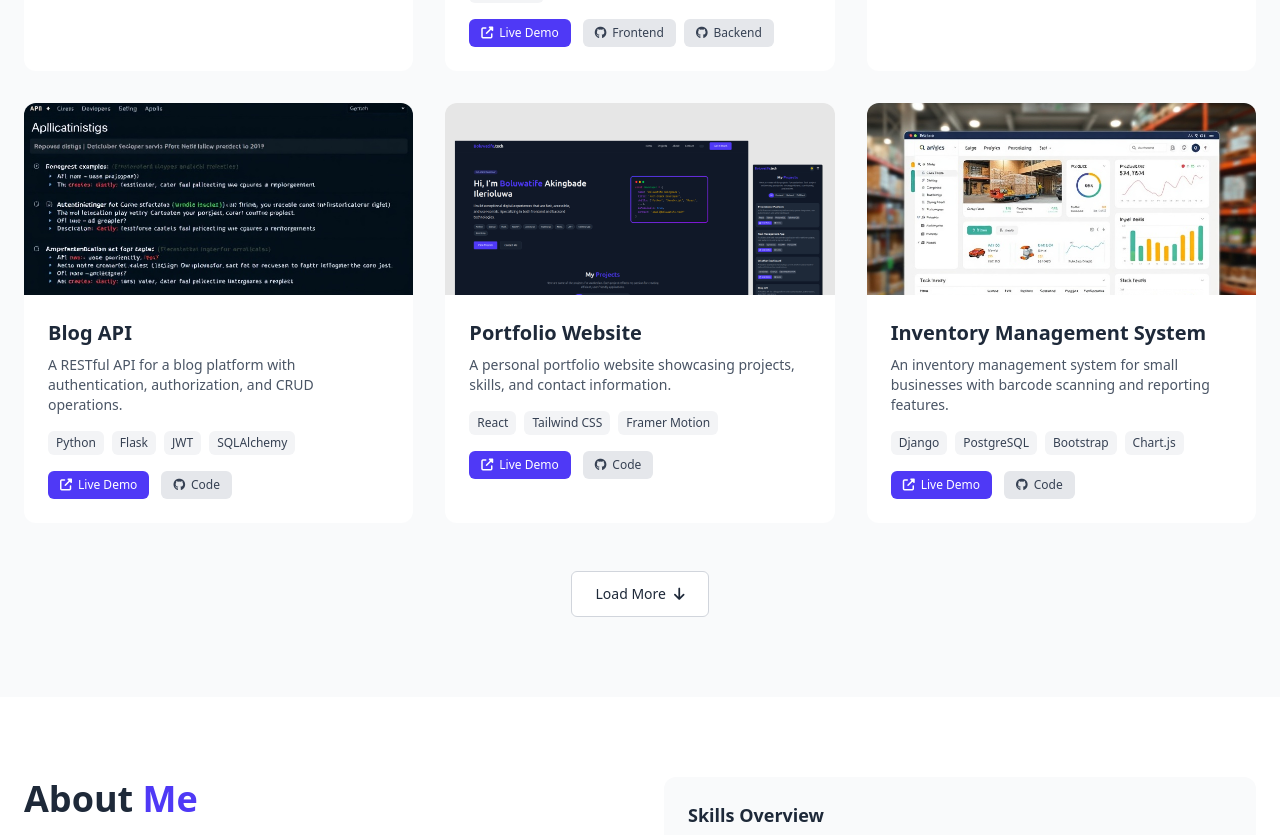
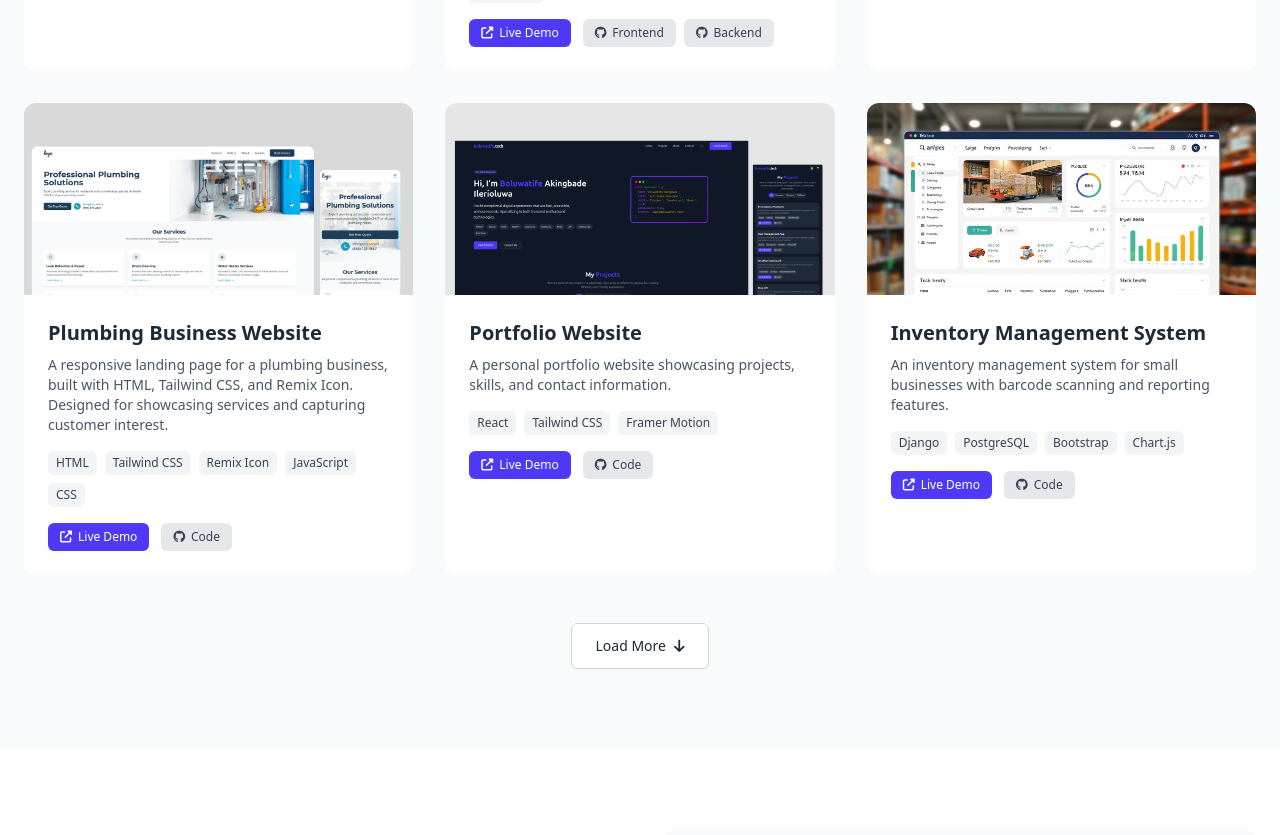
Before and after one commit to boluwatife-py/Portfolio, a React (Vite) app: page / in a window 1280 px wide. Shown: the part 1435-2270 px from the top of the page. Built offline with nearby package versions, Linux system fonts and the light colour scheme.

Commit message:
updated project data

```diff
--- a/src/data/project.ts
+++ b/src/data/project.ts
@@ -7,9 +7,19 @@ export const projects: Project[] = [
     description:
       "A full-featured e-commerce platform with payment integration, user authentication, and admin dashboard.",
     image: "/images/ecommerce platform.jpg",
-    technologies: ["FastAPI", "Alembic", "SQLAlchemy", "JWT", "Python", "Asyncio", "PostgreSQL", "WebSockets"],
+    technologies: [
+      "FastAPI",
+      "Alembic",
+      "SQLAlchemy",
+      "JWT",
+      "Python",
+      "Asyncio",
+      "PostgreSQL",
+      "WebSockets",
+    ],
     liveLink: null,
-    githubLink: "https://github.com/boluwatife-py/E-commerce-backend-fastapi-python",
+    githubLink:
+      "https://github.com/boluwatife-py/E-commerce-backend-fastapi-python",
     category: "backend",
   },
   {
@@ -18,7 +28,17 @@ export const projects: Project[] = [
     description:
       "A fullstack platform featuring a FastAPI backend that serves free public APIs and a React frontend for browsing and testing them. Includes Swagger docs and responsive UI.",
     image: "/images/free-api-platform.png",
-    technologies: ["React", "FastAPI", "Tailwind CSS", "Radix UI", "Wouter", "SQLalchemy", "asyncio", "Error Monitoring", "TypeScript"],
+    technologies: [
+      "React",
+      "FastAPI",
+      "Tailwind CSS",
+      "Radix UI",
+      "Wouter",
+      "SQLalchemy",
+      "asyncio",
+      "Error Monitoring",
+      "TypeScript",
+    ],
     liveLink: "https://softtouch.boluwatife.tech",
     githubLink: {
       frontend: "https://github.com/boluwatife-py/SoftTouch",
@@ -39,14 +59,14 @@ export const projects: Project[] = [
   },
   {
     id: 4,
-    title: "Blog API",
+    title: "Plumbing Business Website",
     description:
-      "A RESTful API for a blog platform with authentication, authorization, and CRUD operations.",
-    image: "/images/blog api.jpg",
-    technologies: ["Python", "Flask", "JWT", "SQLAlchemy"],
-    liveLink: "https://example.com/blogapi",
-    githubLink: "https://github.com/boluwatife/blogapi",
-    category: "backend",
+      "A responsive landing page for a plumbing business, built with HTML, Tailwind CSS, and Remix Icon. Designed for showcasing services and capturing customer interest.",
+    image: "/images/plumbing business.png",
+    technologies: ["HTML", "Tailwind CSS", "Remix Icon", "JavaScript", "CSS"],
+    liveLink: "https://plumbing.boluwatife.tech",
+    githubLink: "https://github.com/boluwatife-py/Plumber-Demo",
+    category: "frontend",
   },
   {
     id: 5,
```
Also changed, not shown: public/images/plumbing business.png (added).
